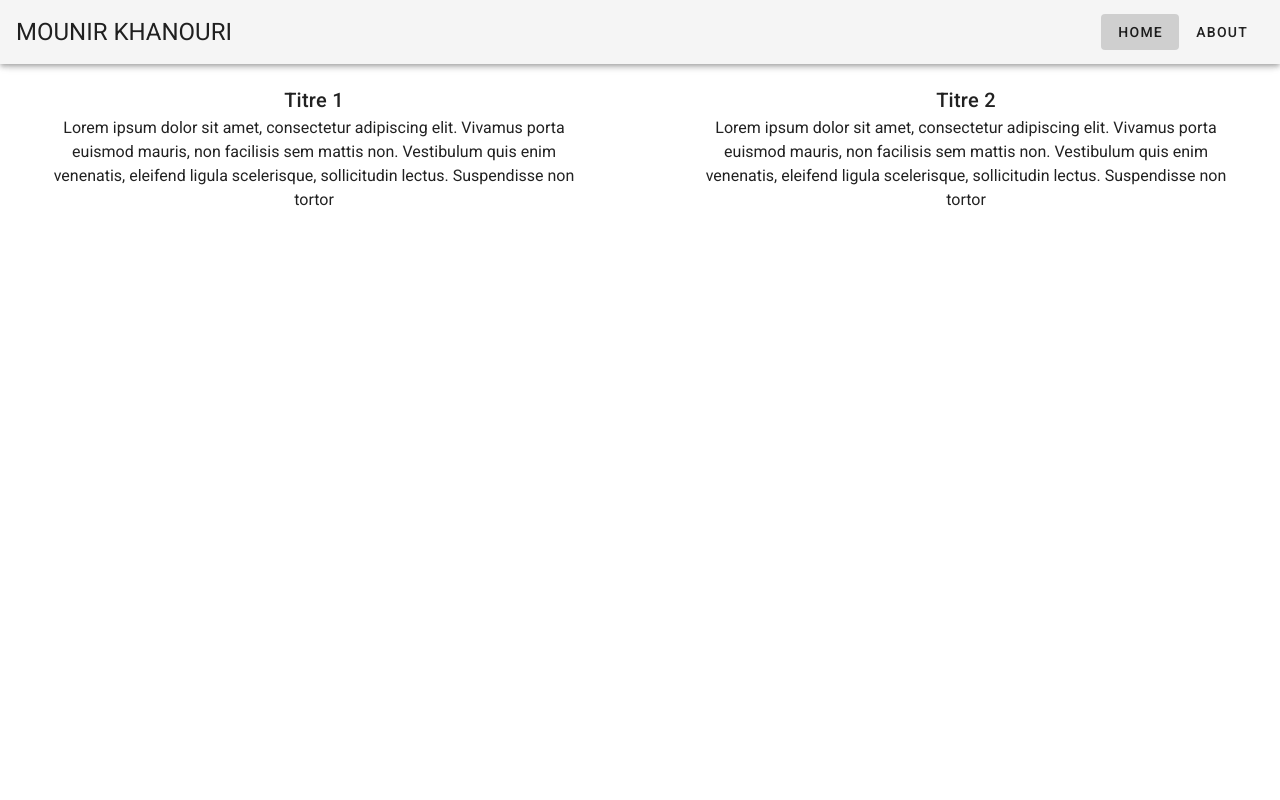
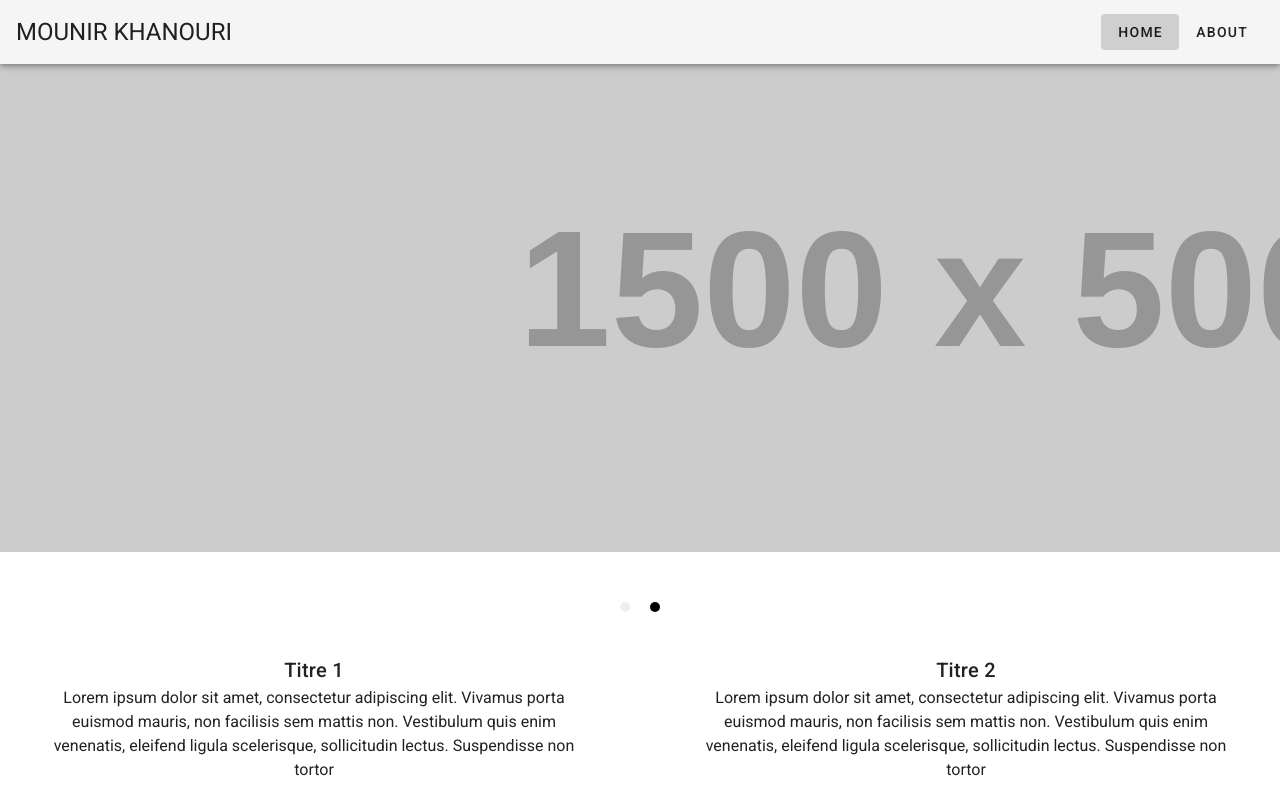
Before and after one commit to MounirOnGithub/mounirkhanouri.fr, a Vue app: page / in a window 1280 px wide. Built offline with nearby package versions, Linux system fonts and the light colour scheme.

Commit message:
changed components for home carousel

```diff
--- a/package.json
+++ b/package.json
@@ -16,6 +16,7 @@
     "@fortawesome/vue-fontawesome": "^0.1.5",
     "core-js": "^2.6.5",
     "vue": "^2.6.10",
+    "vue-carousel": "^0.18.0",
     "vue-i18n": "^8.0.0",
     "vue-router": "^3.1.3",
     "vuetify": "^2.1.1"
--- a/src/components/home/HomeCarousel.vue
+++ b/src/components/home/HomeCarousel.vue
@@ -1,9 +1,23 @@
-<template></template>
+<template>
+  <carousel :autoplay="true" :autoplay-hover-pause="true" :per-page="1">
+    <slide>
+      <v-img src="https://via.placeholder.com/1500x500" />
+    </slide>
+    <slide>
+      <v-img src="https://via.placeholder.com/1500x500" />
+    </slide>
+  </carousel>
+</template>
 
 <script>
+import { Carousel, Slide } from "vue-carousel";
+
 export default {
   name: "HomeCarousel",
-  components: {},
+  components: {
+    Carousel,
+    Slide
+  },
   data() {
     return {};
   }
```
Also changed, not shown: 1 other file (tests, documents, lock files or other folders).
